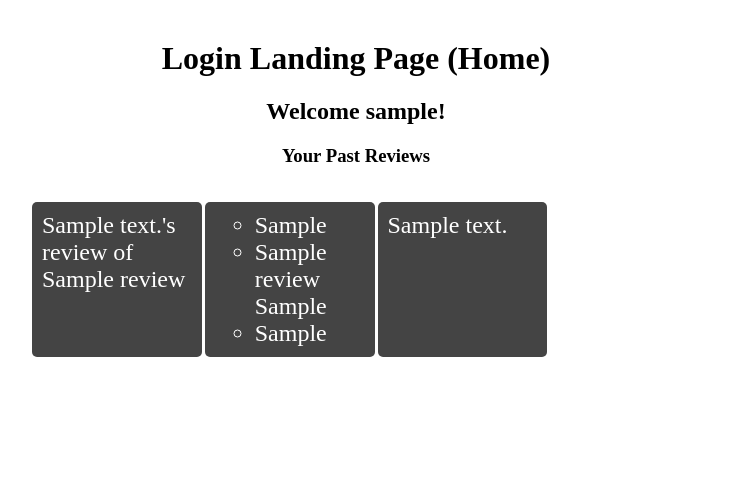
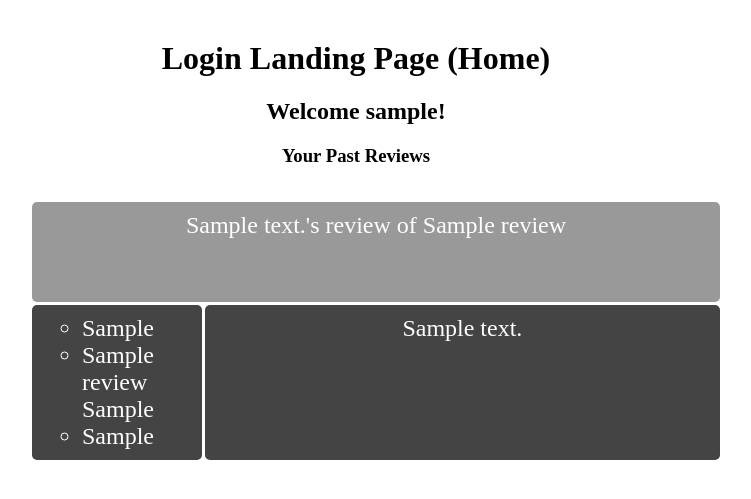
Before and after one commit to imcdonald1/classGuide, a Django app: page /home/ in a window 1280 px wide. Shown: the top 499 px of the page, without its empty margins (284-1035 px from the left). Run offline with Django 3.2, Linux system fonts and the light colour scheme; a user stored in the database is signed in; tables that the repository leaves empty hold one stand-in row (values such as "Sample post").

Commit message:
updated home page to use grid for review display

```diff
--- a/templates/reviews/home.html
+++ b/templates/reviews/home.html
@@ -13,17 +13,18 @@
 		<ul id="reviewList">
 			{% for review in reviews %}
 			<li>
-					<div>
 				<div class="wrapper">
-							<div class="box header">{{review.reviewerName}}'s review of {{review.className}}</div>
-							<div class="box sidebar">
+					<div class="box reviewHeader">{{review.reviewerName}}'s review of {{review.className}}
+					</div>
+					<div class="box reviewSidebar">
 						<ul>
 							<li>{{review.school}}</li>
 							<li>{{review.courseSubject}} {{review.courseNum}}</li>
 							<li>{{review.termTaken}}</li>
 						</ul>
 					</div>
-							<div class="box content">{{review.review}}</div>
+					<div class="box reviewContent">
+						{{review.review}}
 					</div>
 				</div>
 			</li>
```
Lines whose indentation alone changed are shown as unchanged.
